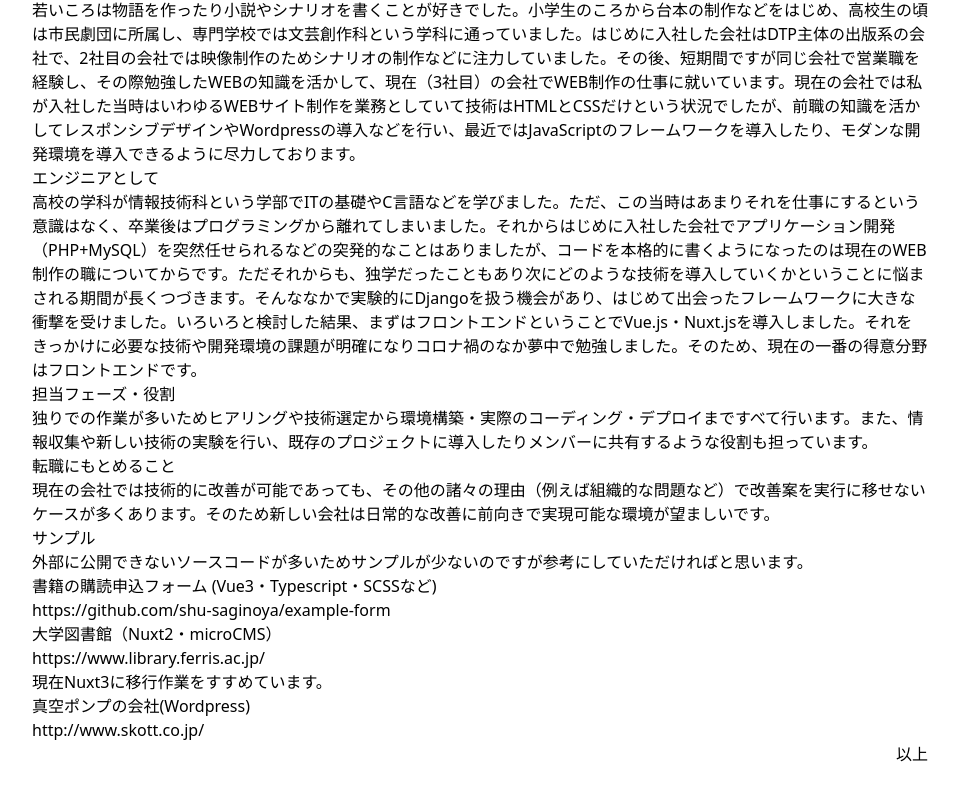
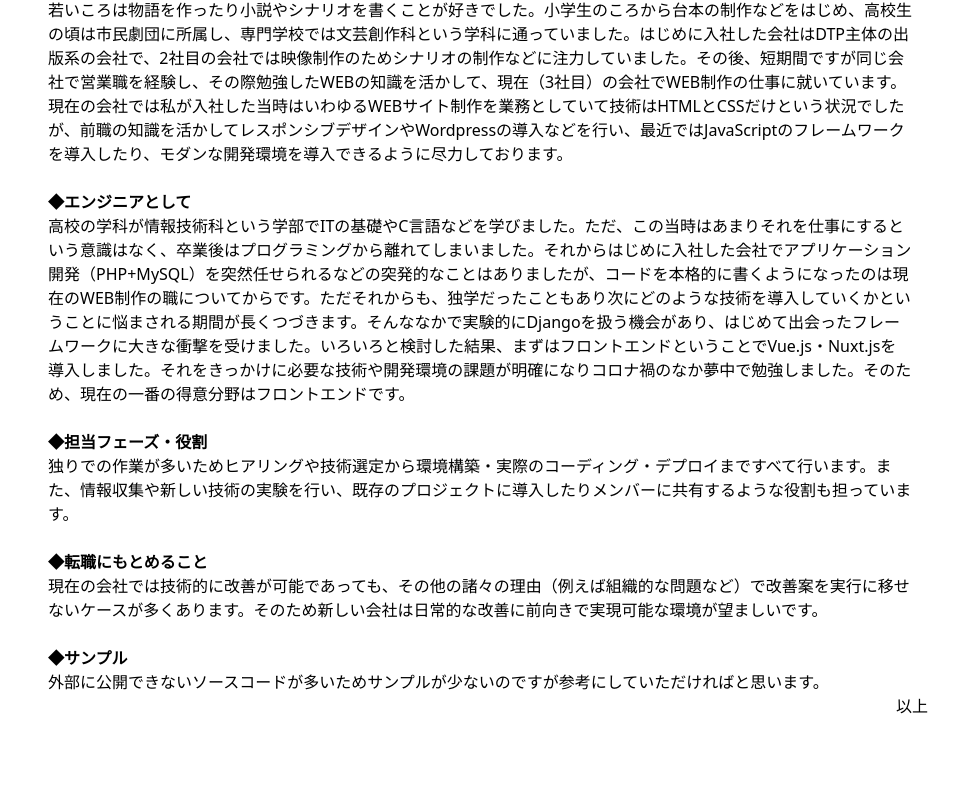
Before and after one commit to shu-saginoya/curriculum-vitae, a Vue app: page / in a window 1280 px wide. Shown: the part 1223-2023 px from the top of the page, without its empty margins (160-1119 px from the left). After the commit the page ends 1981 px from the top, so only its background shows below. Built offline with nearby package versions, Linux system fonts and the light colour scheme.

Commit message:
Update - SectionPR

```diff
--- a/src/components/contents/SectionPR.vue
+++ b/src/components/contents/SectionPR.vue
@@ -1,28 +1,39 @@
 <script setup lang="ts">
 import MainSection from '@/components/elements/MainSection.vue'
+import BlockSentence from '@/components/elements/BlockSentence.vue'
 
 const title = '自己PR'
 
 const PRs = [
   {
     title: '経歴の遍歴について',
-    body: '若いころは物語を作ったり小説やシナリオを書くことが好きでした。小学生のころから台本の制作などをはじめ、高校生の頃は市民劇団に所属し、専門学校では文芸創作科という学科に通っていました。はじめに入社した会社はDTP主体の出版系の会社で、2社目の会社では映像制作のためシナリオの制作などに注力していました。その後、短期間ですが同じ会社で営業職を経験し、その際勉強したWEBの知識を活かして、現在（3社目）の会社でWEB制作の仕事に就いています。現在の会社では私が入社した当時はいわゆるWEBサイト制作を業務としていて技術はHTMLとCSSだけという状況でしたが、前職の知識を活かしてレスポンシブデザインやWordpressの導入などを行い、最近ではJavaScriptのフレームワークを導入したり、モダンな開発環境を導入できるように尽力しております。'
+    body: [
+      '若いころは物語を作ったり小説やシナリオを書くことが好きでした。小学生のころから台本の制作などをはじめ、高校生の頃は市民劇団に所属し、専門学校では文芸創作科という学科に通っていました。はじめに入社した会社はDTP主体の出版系の会社で、2社目の会社では映像制作のためシナリオの制作などに注力していました。その後、短期間ですが同じ会社で営業職を経験し、その際勉強したWEBの知識を活かして、現在（3社目）の会社でWEB制作の仕事に就いています。現在の会社では私が入社した当時はいわゆるWEBサイト制作を業務としていて技術はHTMLとCSSだけという状況でしたが、前職の知識を活かしてレスポンシブデザインやWordpressの導入などを行い、最近ではJavaScriptのフレームワークを導入したり、モダンな開発環境を導入できるように尽力しております。'
+    ]
   },
   {
     title: 'エンジニアとして',
-    body: '高校の学科が情報技術科という学部でITの基礎やC言語などを学びました。ただ、この当時はあまりそれを仕事にするという意識はなく、卒業後はプログラミングから離れてしまいました。それからはじめに入社した会社でアプリケーション開発（PHP+MySQL）を突然任せられるなどの突発的なことはありましたが、コードを本格的に書くようになったのは現在のWEB制作の職についてからです。ただそれからも、独学だったこともあり次にどのような技術を導入していくかということに悩まされる期間が長くつづきます。そんななかで実験的にDjangoを扱う機会があり、はじめて出会ったフレームワークに大きな衝撃を受けました。いろいろと検討した結果、まずはフロントエンドということでVue.js・Nuxt.jsを導入しました。それをきっかけに必要な技術や開発環境の課題が明確になりコロナ禍のなか夢中で勉強しました。そのため、現在の一番の得意分野はフロントエンドです。'
+    body: [
+      '高校の学科が情報技術科という学部でITの基礎やC言語などを学びました。ただ、この当時はあまりそれを仕事にするという意識はなく、卒業後はプログラミングから離れてしまいました。それからはじめに入社した会社でアプリケーション開発（PHP+MySQL）を突然任せられるなどの突発的なことはありましたが、コードを本格的に書くようになったのは現在のWEB制作の職についてからです。ただそれからも、独学だったこともあり次にどのような技術を導入していくかということに悩まされる期間が長くつづきます。そんななかで実験的にDjangoを扱う機会があり、はじめて出会ったフレームワークに大きな衝撃を受けました。いろいろと検討した結果、まずはフロントエンドということでVue.js・Nuxt.jsを導入しました。それをきっかけに必要な技術や開発環境の課題が明確になりコロナ禍のなか夢中で勉強しました。そのため、現在の一番の得意分野はフロントエンドです。'
+    ]
   },
   {
     title: '担当フェーズ・役割',
-    body: '独りでの作業が多いためヒアリングや技術選定から環境構築・実際のコーディング・デプロイまですべて行います。また、情報収集や新しい技術の実験を行い、既存のプロジェクトに導入したりメンバーに共有するような役割も担っています。'
+    body: [
+      '独りでの作業が多いためヒアリングや技術選定から環境構築・実際のコーディング・デプロイまですべて行います。また、情報収集や新しい技術の実験を行い、既存のプロジェクトに導入したりメンバーに共有するような役割も担っています。'
+    ]
   },
   {
     title: '転職にもとめること',
-    body: '現在の会社では技術的に改善が可能であっても、その他の諸々の理由（例えば組織的な問題など）で改善案を実行に移せないケースが多くあります。そのため新しい会社は日常的な改善に前向きで実現可能な環境が望ましいです。'
+    body: [
+      '現在の会社では技術的に改善が可能であっても、その他の諸々の理由（例えば組織的な問題など）で改善案を実行に移せないケースが多くあります。そのため新しい会社は日常的な改善に前向きで実現可能な環境が望ましいです。'
+    ]
   },
   {
     title: 'サンプル',
-    body: '外部に公開できないソースコードが多いためサンプルが少ないのですが参考にしていただければと思います。',
+    body: [
+      '外部に公開できないソースコードが多いためサンプルが少ないのですが参考にしていただければと思います。'
+    ],
     list: [
       {
         name: '書籍の購読申込フォーム (Vue3・Typescript・SCSSなど)',
@@ -44,16 +55,13 @@ const PRs = [
 
 <template>
   <MainSection :title="title">
-    <section v-for="(pr, index) in PRs" :key="index" class="bl_card">
-      <h3>{{ pr.title }}</h3>
-      <p>{{ pr.body }}</p>
-      <ul v-if="pr.list" class="bl_list">
-        <li v-for="(item, listIndex) in pr.list" :key="listIndex" class="bl_list_item">
-          <div>{{ item.name }}</div>
-          <div>{{ item.src }}</div>
-          <div v-if="item.note">{{ item.note }}</div>
-        </li>
-      </ul>
-    </section>
+    <div class="flex flex-col gap-6">
+      <BlockSentence
+        v-for="(pr, index) in PRs"
+        :key="index"
+        :items="pr.body"
+        :title="pr.title"
+      ></BlockSentence>
+    </div>
   </MainSection>
 </template>
--- a/src/components/elements/BlockSentence.vue
+++ b/src/components/elements/BlockSentence.vue
@@ -1,11 +1,13 @@
 <script setup lang="ts">
 defineProps<{
   items: string[]
+  title?: string
 }>()
 </script>
 
 <template>
   <div class="px-4">
+    <h3 v-if="title" class="font-bold">◆{{ title }}</h3>
     <p v-for="(item, index) in items" :key="index">
       {{ item }}
     </p>
```
